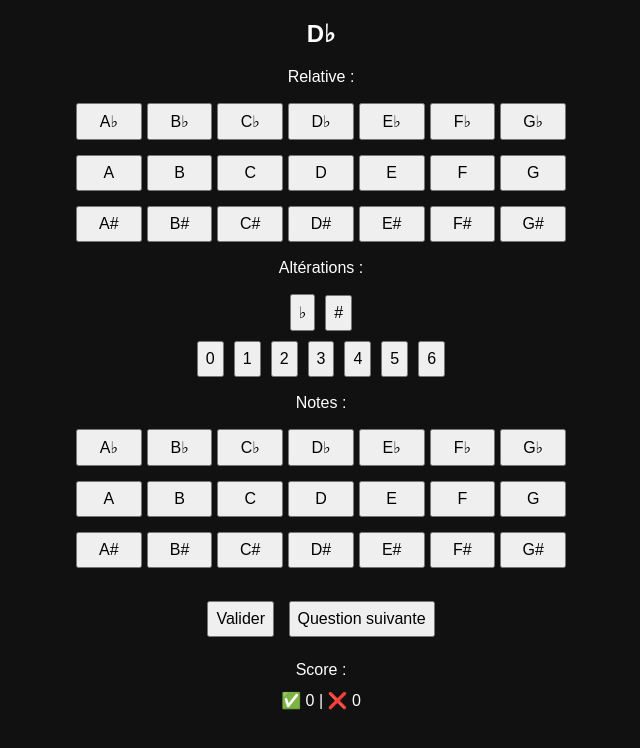
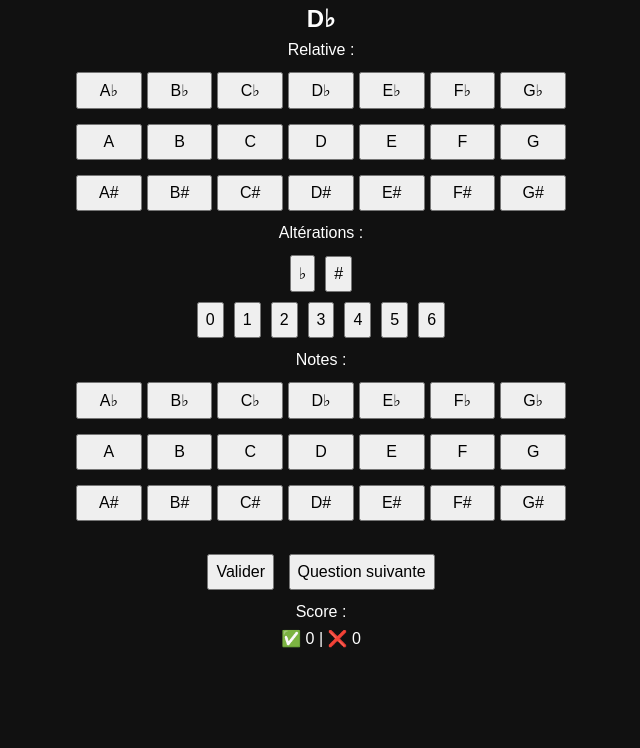
Before and after one commit to Zepmanbc/music-scales-quizz, a plain HTML site: page index.html in a window 1280 px wide. Shown: the whole page, without its empty margins (319-959 px from the left). Drawn offline with Linux system fonts and the light colour scheme.

Commit message:
update magins to fit display on screen

```diff
--- a/styles.css
+++ b/styles.css
@@ -3,6 +3,17 @@ body {
   text-align: center;
   background: #111;
   color: white;
+  margin: 0;
+}
+
+h3,
+h2 {
+  margin: 5px;
+}
+
+p {
+  margin-top: 8px;
+  margin-bottom: 8px;
 }
 
 .container {
@@ -39,8 +50,3 @@ button {
 .notes-grid button {
   width: 100%;
 }
-
-p {
-  margin-top: 12px;
-  margin-bottom: 12px;
-}
```
